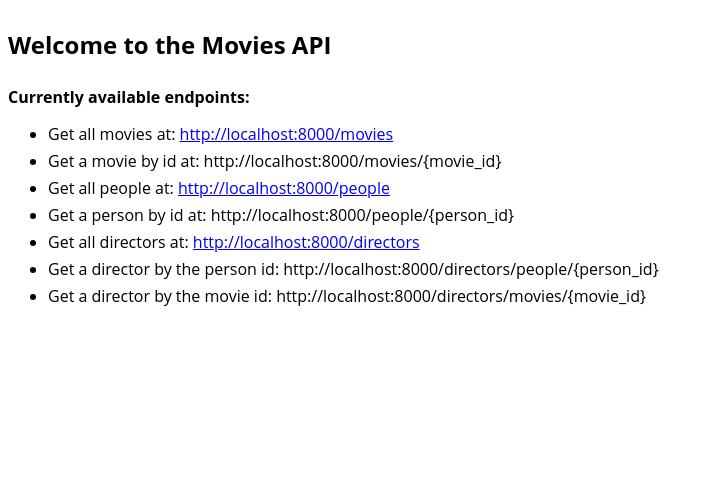
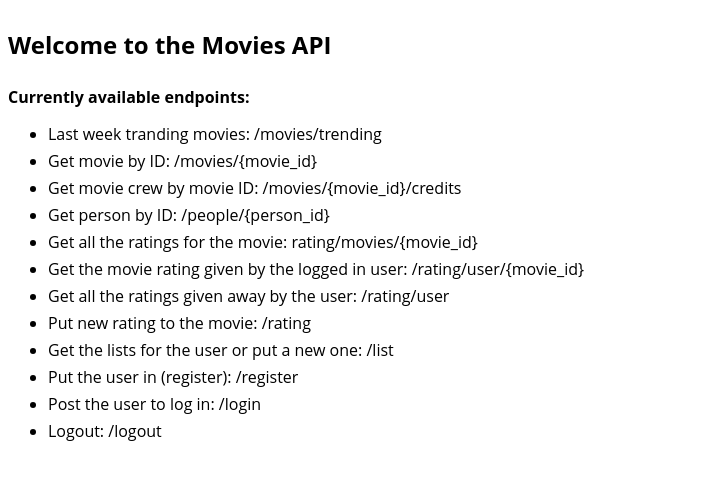
Before and after one commit to sudokrystian/SEP6-backend, a Django app: page / in a window 1280 px wide. Shown: the top 480 px of the page, without its empty margins (0-714 px from the left). Run offline with Django 3.2, Linux system fonts and the light colour scheme.

Commit message:
Index page updated. Allowed hosts updated for the deployment

```diff
--- a/SEP6/settings.py
+++ b/SEP6/settings.py
@@ -25,7 +25,9 @@ SECRET_KEY = 'django-insecure-r+@yn4u7b6ql7frhptg51^2h7pf!ihid70%wz^r$1pb8k%!2t*
 # SECURITY WARNING: don't run with debug turned on in production!
 DEBUG = True
 
-ALLOWED_HOSTS = []
+ALLOWED_HOSTS = [
+    'https://django-webservice.azurewebsites.net'
+]
 
 
 # Application definition
--- a/movies/templates/main/index.html
+++ b/movies/templates/main/index.html
@@ -3,30 +3,18 @@
   <h2>Welcome to the Movies API</h2>
   <h4>Currently available endpoints:</h4>
   <ul>
-    <li>
-      Get all movies at:
-      <a href="http://localhost:8000/movies">http://localhost:8000/movies</a>
-    </li>
-    <li>Get a movie by id at: http://localhost:8000/movies/{movie_id}</li>
-    <li>
-      Get all people at:
-      <a href="http://localhost:8000/people">http://localhost:8000/people</a>
-    </li>
-    <li>Get a person by id at: http://localhost:8000/people/{person_id}</li>
-    <li>
-      Get all directors at:
-      <a href="http://localhost:8000/directors"
-        >http://localhost:8000/directors</a
-      >
-    </li>
-    <li>
-      Get a director by the person id:
-      http://localhost:8000/directors/people/{person_id}
-    </li>
-    <li>
-      Get a director by the movie id:
-      http://localhost:8000/directors/movies/{movie_id}
-    </li>
+    <li>Last week tranding movies: /movies/trending</li>
+    <li>Get movie by ID: /movies/{movie_id}</li>
+    <li>Get movie crew by movie ID: /movies/{movie_id}/credits</li>
+    <li>Get person by ID: /people/{person_id}</li>
+    <li>Get all the ratings for the movie: rating/movies/{movie_id}</li>
+    <li>Get the movie rating given by the logged in user: /rating/user/{movie_id}</li>
+    <li>Get all the ratings given away by the user: /rating/user</li>
+    <li>Put new rating to the movie: /rating</li>
+    <li>Get the lists for the user or put a new one: /list</li>
+    <li>Put the user in (register): /register</li>
+    <li>Post the user to log in: /login</li>
+    <li>Logout: /logout</li>
   </ul>
 </div>
 
```
